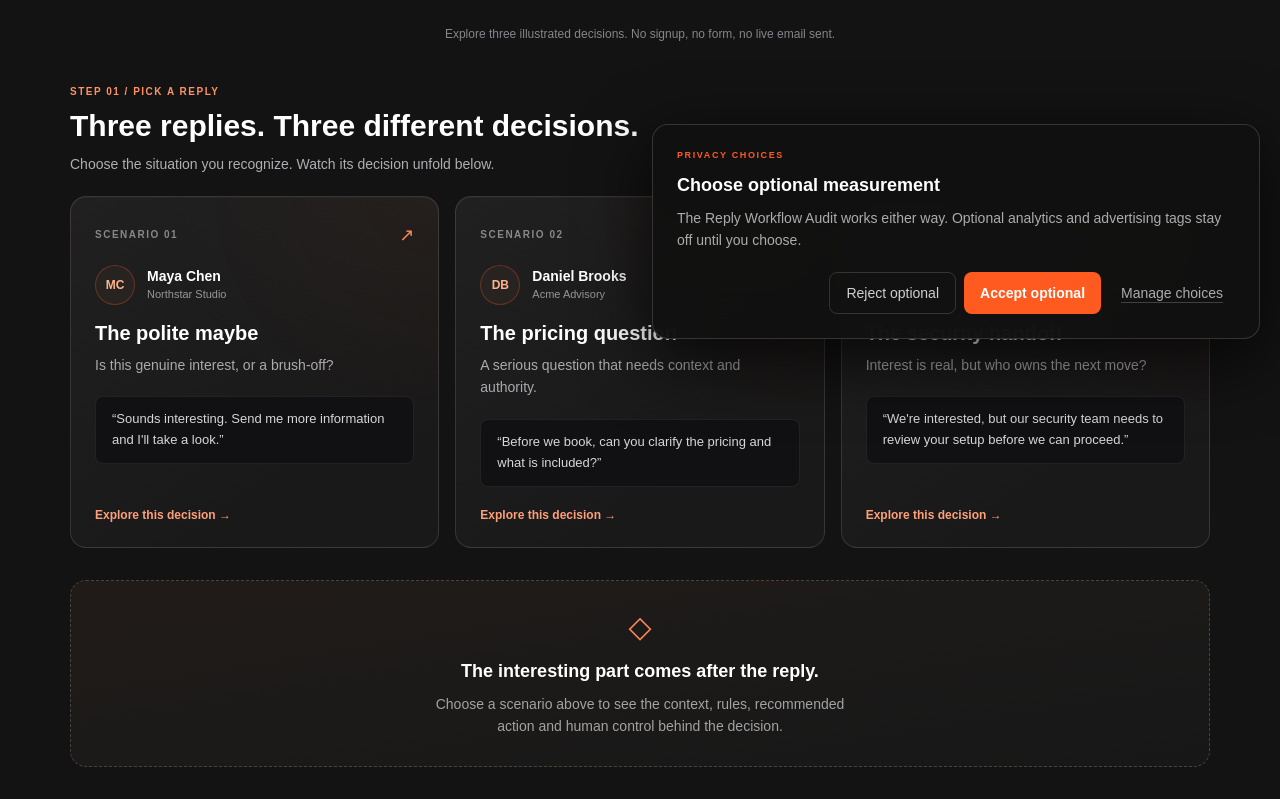
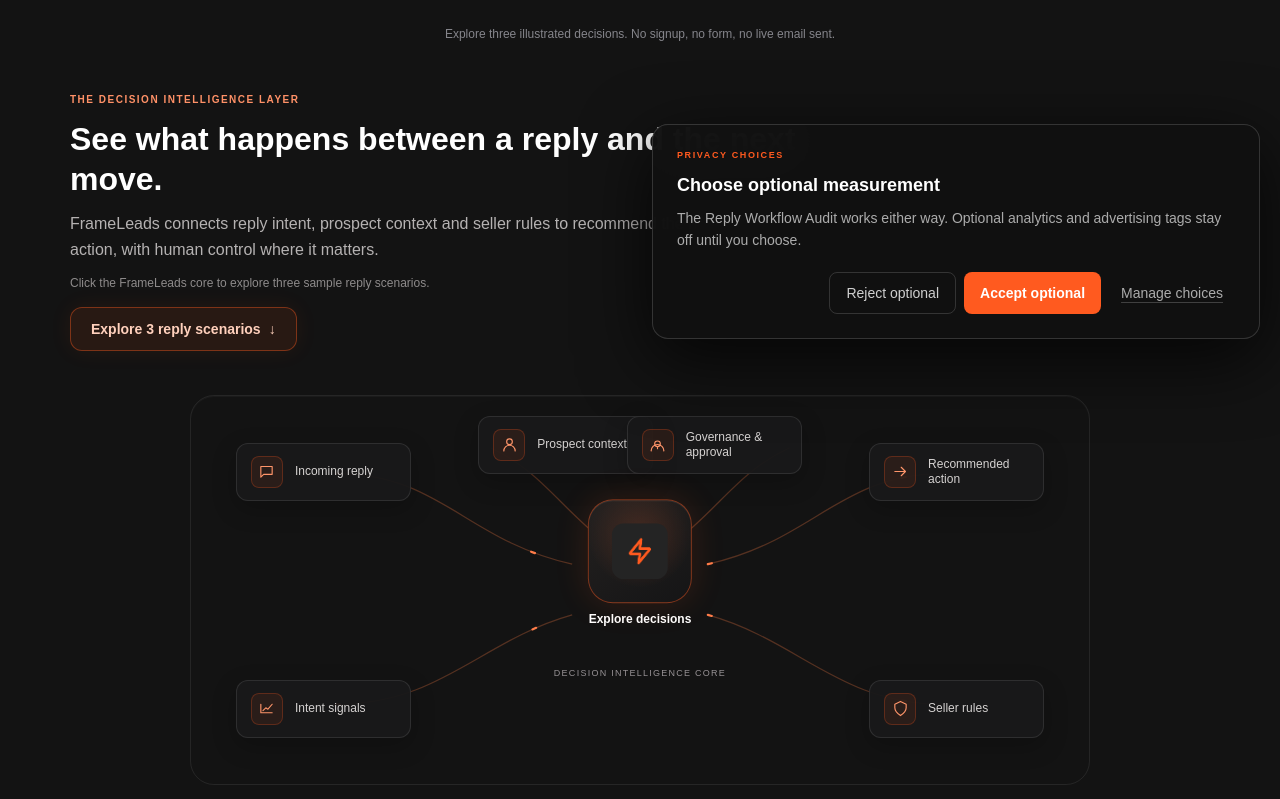
Before and after one commit to Frameleads/FrameLeads-Landing, a Next.js app: page /reply-decision-preview in a window 1280 px wide. Shown: the part 441-1240 px from the top of the page. Built offline with nearby package versions, Linux system fonts and the light colour scheme; a web font is replaced by a local one.

Commit message:
feat(preview): add decision intelligence gateway

```diff
--- a/src/components/ReplyDecisionPreview.tsx
+++ b/src/components/ReplyDecisionPreview.tsx
@@ -10,9 +10,46 @@ const mono = "font-mono text-[10px] font-semibold uppercase tracking-[.15em]";
 const card = "min-w-0 rounded-2xl border border-white/[.09] bg-[#191919] shadow-[inset_0_1px_0_rgba(255,255,255,.025)]";
 const titleClass = "text-xl font-semibold leading-snug tracking-[-.025em] sm:text-[23px]";
 const progressSteps = ["Read the incoming reply", "Check conversation context", "Match the seller's rules", "Choose a controlled next step"] as const;
-const revealSections = ["AI interpretation", "Relevant context", "Why human review / seller rule", "Intent", "Governance", "Recommended action", "Final safeguard"] as const;
-// After the 2.6s illustration, deliver one meaningful module every 640ms.
+const revealSections = ["AI interpretation", "Relevant context", "Seller rule", "Intent and governance", "Recommended action", "Final safeguard"] as const;
 const REVEAL_INTERVAL_MS = 640;
+
+const gatewayNodes = [
+  { label: "Incoming reply", icon: "M4 5h16v11H8l-4 4V5Z" },
+  { label: "Prospect context", icon: "M12 12a4 4 0 1 0 0-8 4 4 0 0 0 0 8ZM4 21a8 8 0 0 1 16 0" },
+  { label: "Intent signals", icon: "M4 18V6m0 12h16M7 15l4-4 3 2 6-7" },
+  { label: "Seller rules", icon: "M12 2 20 6v5c0 5-3.5 8-8 11-4.5-3-8-6-8-11V6l8-4Z" },
+  { label: "Governance & approval", icon: "M8 11a4 4 0 1 0 8 0 4 4 0 0 0-8 0ZM3 21a9 9 0 0 1 18 0m-9-6v3" },
+  { label: "Recommended action", icon: "M4 12h15m-6-6 6 6-6 6" },
+] as const;
+
+function DecisionNetworkVisual({ reducedMotion }: { reducedMotion: boolean }) {
+  const lineClass = "fill-none stroke-[#8A4A2D]/55 stroke-[1.2]";
+  return <div className="relative mx-auto mt-7 max-w-[900px] rounded-3xl border border-white/[.08] bg-[linear-gradient(rgba(255,255,255,.025)_1px,transparent_1px),linear-gradient(90deg,rgba(255,255,255,.025)_1px,transparent_1px),radial-gradient(ellipse_at_50%_48%,rgba(255,90,31,.1),transparent_48%),#101011] bg-[size:34px_34px,34px_34px,auto,auto] px-4 py-5 shadow-[inset_0_1px_0_rgba(255,255,255,.035)] sm:px-7 sm:py-7 md:h-[390px] md:px-0 md:py-0">
+    <svg aria-hidden="true" viewBox="0 0 900 390" preserveAspectRatio="none" className="pointer-events-none absolute inset-0 hidden h-full w-full md:block">
+      <path className={lineClass} d="M145 78 C250 78 275 145 382 169"/><path className={lineClass} d="M300 52 C350 75 370 112 414 146"/><path className={lineClass} d="M145 310 C250 310 290 246 382 220"/>
+      <path className={lineClass} d="M755 78 C650 78 625 145 518 169"/><path className={lineClass} d="M600 52 C550 75 530 112 486 146"/><path className={lineClass} d="M755 310 C650 310 610 246 518 220"/>
+      {!reducedMotion && <g className="text-[#FF7C49]" fill="none" stroke="currentColor" strokeWidth="2.2" strokeDasharray="4 210" strokeLinecap="round">
+        <path d="M145 78 C250 78 275 145 382 169"><animate attributeName="stroke-dashoffset" values="220;0" dur="4s" repeatCount="indefinite"/></path>
+        <path d="M145 310 C250 310 290 246 382 220"><animate attributeName="stroke-dashoffset" values="220;0" dur="5s" begin="1.2s" repeatCount="indefinite"/></path>
+        <path d="M518 169 C625 145 650 78 755 78"><animate attributeName="stroke-dashoffset" values="0;220" dur="4.5s" begin=".7s" repeatCount="indefinite"/></path>
+        <path d="M518 220 C610 246 650 310 755 310"><animate attributeName="stroke-dashoffset" values="0;220" dur="5.2s" begin="1.8s" repeatCount="indefinite"/></path>
+      </g>}
+    </svg>
+    <div className="relative z-10 grid grid-cols-2 gap-3 md:absolute md:inset-0 md:block">
+      {gatewayNodes.map((node, index) => <div key={node.label} className={`flex min-h-[58px] min-w-0 items-center gap-2 rounded-xl border border-white/[.1] bg-[#19191a]/95 px-2.5 py-2 shadow-[0_8px_25px_rgba(0,0,0,.22)] sm:gap-3 sm:px-3.5 ${index < 3 ? "order-1" : "order-3"} ${index === 0 ? "md:absolute md:left-[5%] md:top-[12%] md:w-[175px]" : index === 1 ? "md:absolute md:left-[32%] md:top-[5%] md:w-[175px]" : index === 2 ? "md:absolute md:left-[5%] md:bottom-[12%] md:w-[175px]" : index === 3 ? "md:absolute md:right-[5%] md:bottom-[12%] md:w-[175px]" : index === 4 ? "md:absolute md:right-[32%] md:top-[5%] md:w-[175px]" : "md:absolute md:right-[5%] md:top-[12%] md:w-[175px]"}`}>
+        <span aria-hidden="true" className="grid h-8 w-8 shrink-0 place-items-center rounded-lg border border-[#FF5A1F]/25 bg-[#FF5A1F]/[.08] text-[#FF956A]"><svg viewBox="0 0 24 24" width="17" height="17" fill="none" stroke="currentColor" strokeWidth="1.6" strokeLinecap="round" strokeLinejoin="round"><path d={node.icon}/></svg></span>
+        <span className="min-w-0 text-[11px] font-medium leading-tight text-[#D5D2D1] sm:text-xs">{node.label}</span>
+      </div>)}
+      <div className="order-2 col-span-2 flex flex-col items-center py-2 md:absolute md:left-1/2 md:top-1/2 md:-translate-x-1/2 md:-translate-y-1/2 md:py-0">
+        <div aria-hidden="true" className="relative grid h-[104px] w-[104px] place-items-center rounded-[25px] border border-[#FF5A1F]/45 bg-[radial-gradient(circle_at_50%_35%,rgba(255,105,52,.18),transparent_62%),linear-gradient(145deg,#242120,#151516)] shadow-[0_0_34px_rgba(255,90,31,.14),inset_0_1px_0_rgba(255,255,255,.08)] transition-[transform,box-shadow,border-color] duration-300 group-hover/gateway:scale-[.97] group-hover/gateway:translate-y-[2px] group-hover/gateway:border-[#FF713C]/80 group-hover/gateway:shadow-[0_0_46px_rgba(255,90,31,.28),inset_0_5px_12px_rgba(0,0,0,.34)] group-active/gateway:scale-[.94] group-active/gateway:translate-y-[4px] motion-reduce:transition-none motion-reduce:transform-none">
+          <Image src="/logo.png" alt="" aria-hidden="true" width={56} height={56} sizes="56px" className="h-14 w-14 rounded-xl object-cover transition-[filter,transform] duration-300 group-hover/gateway:brightness-125"/>
+        </div>
+        <span className="mt-2 text-xs font-semibold text-white">Explore decisions</span>
+        <p className="mt-9 max-w-[200px] text-center font-mono text-[9px] uppercase tracking-[.14em] text-[#969194] md:mt-10">Decision intelligence core</p>
+      </div>
+    </div>
+  </div>;
+}
 
 function ProspectPortrait({ scenario, size = "md" }: { scenario: ReplyScenario; size?: "sm" | "md" }) {
   const portrait = "/images/reply-preview-prospects.jpg";
@@ -23,18 +60,18 @@ function ProspectPortrait({ scenario, size = "md" }: { scenario: ReplyScenario;
     onError={() => setFailed(true)} className={`inline-block shrink-0 rounded-full border border-[#FF5A1F]/30 bg-[#272321] object-cover object-center shadow-[0_0_0_3px_rgba(255,90,31,.035)] ${size === "sm" ? "h-10 w-10" : "h-14 w-14"}`} />;
 }
 
-function DecisionProcessing({ stage, onSkip }: { stage: number; onSkip: () => void }) {
-  return <div className="flex min-h-[490px] flex-col justify-center px-4 py-6 sm:px-6 lg:min-h-[570px]" role="status" aria-label="Illustrative decision sequence">
+function DecisionProcessing({ stage, onSkip, reducedMotion }: { stage: number; onSkip: () => void; reducedMotion: boolean }) {
+  return <div className="flex min-h-[360px] flex-col justify-center px-4 py-6 sm:px-6 lg:min-h-[400px]" role="status" aria-label="Illustrative decision sequence">
     <div className="flex flex-wrap items-center justify-between gap-2">
       <p className={mono + " text-[#FF956A]"}>Building your sample decision packet</p>
       <button type="button" onClick={onSkip} className="rounded-md border border-white/[.14] px-3 py-2 text-xs text-[#CBCBCD] hover:border-[#FF5A1F]/50 hover:text-white focus-visible:outline-2 focus-visible:outline-offset-2 focus-visible:outline-[#FF5A1F]">Skip animation</button>
     </div>
     <div className="mt-6 flex flex-col items-center gap-4 text-center">
       <motion.div className="relative grid h-24 w-24 place-items-center rounded-2xl border border-[#FF5A1F]/30 bg-[#171718]"
-        animate={{ boxShadow: ["0 0 0px rgba(255,90,31,0)", "0 0 36px rgba(255,90,31,.52)", "0 0 0px rgba(255,90,31,0)"], borderColor: ["rgba(255,90,31,.24)", "rgba(255,90,31,.76)", "rgba(255,90,31,.24)"] }}
-        transition={{ duration: 1.15, repeat: Infinity, ease: "easeInOut" }}>
-        <motion.div animate={{ opacity: [.55, 1, .55], scale: [.96, 1.06, .96], filter: ["drop-shadow(0 0 0px rgba(255,90,31,0))", "drop-shadow(0 0 17px rgba(255,90,31,.95))", "drop-shadow(0 0 0px rgba(255,90,31,0))"] }}
-          transition={{ duration: 1.15, repeat: Infinity, ease: "easeInOut" }}>
+        animate={reducedMotion ? {} : { boxShadow: ["0 0 0px rgba(255,90,31,0)", "0 0 36px rgba(255,90,31,.52)", "0 0 0px rgba(255,90,31,0)"], borderColor: ["rgba(255,90,31,.24)", "rgba(255,90,31,.76)", "rgba(255,90,31,.24)"] }}
+        transition={{ duration: 1.15, repeat: reducedMotion ? 0 : Infinity, ease: "easeInOut" }}>
+        <motion.div animate={reducedMotion ? {} : { opacity: [.55, 1, .55], scale: [.96, 1.06, .96], filter: ["drop-shadow(0 0 0px rgba(255,90,31,0))", "drop-shadow(0 0 17px rgba(255,90,31,.95))", "drop-shadow(0 0 0px rgba(255,90,31,0))"] }}
+          transition={{ duration: 1.15, repeat: reducedMotion ? 0 : Infinity, ease: "easeInOut" }}>
           <Image src="/icon-192.png" alt="" aria-hidden="true" width={60} height={60} className="h-[60px] w-[60px] object-contain" priority />
         </motion.div>
         <span className="absolute -bottom-2 left-1/2 h-1.5 w-9 -translate-x-1/2 rounded-full bg-[#FF5A1F]/70 blur-[5px]" aria-hidden="true" />
@@ -73,11 +110,11 @@ function DecisionIcon({ name }: { name: DecisionIconName }) {
   </span>;
 }
 
-function NumberedSection({ index, label, icon, children, prominent = false, wide = false }: {
-  index: string; label: string; icon: DecisionIconName; children: React.ReactNode; prominent?: boolean; wide?: boolean
+function NumberedSection({ index, label, icon, children, prominent = false, wide = false, reducedMotion = false }: {
+  index: string; label: string; icon: DecisionIconName; children: React.ReactNode; prominent?: boolean; wide?: boolean; reducedMotion?: boolean
 }) {
-  return <motion.section initial={{ opacity: 0, y: 16, scale: .985 }} animate={{ opacity: 1, y: 0, scale: 1 }}
-    transition={{ duration: .46, ease: [0.22, 1, 0.36, 1] }}
+  return <motion.section initial={reducedMotion ? false : { opacity: 0, y: 16, scale: .985 }} animate={{ opacity: 1, y: 0, scale: 1 }}
+    transition={reducedMotion ? { duration: 0 } : { duration: .46, ease: [0.22, 1, 0.36, 1] }}
     className={`min-w-0 rounded-xl border px-3.5 py-3 shadow-[inset_0_1px_0_rgba(255,255,255,.03)] sm:px-4 ${wide ? "lg:col-span-2" : ""} ${prominent ? "border-[#FF5A1F]/40 bg-[radial-gradient(ellipse_at_100%_0%,rgba(152,70,29,.24),transparent_64%),linear-gradient(145deg,#30221c,#211c19)]" : "border-white/[.085] bg-[#1E1E20]"}`}>
     <h4 className="mb-2 flex min-w-0 items-center gap-2.5">
       <span className={mono + " text-[#FF8556]"}>{index}</span>
@@ -88,7 +125,7 @@ function NumberedSection({ index, label, icon, children, prominent = false, wide
   </motion.section>;
 }
 
-function DecisionDetails({ scenario, stage, revealCount, onSkip }: { scenario: ReplyScenario; stage: number; revealCount: number; onSkip: () => void }) {
+function DecisionDetails({ scenario, stage, revealCount, onSkip, reducedMotion }: { scenario: ReplyScenario; stage: number; revealCount: number; onSkip: () => void; reducedMotion: boolean }) {
   return <div className="mt-7 grid min-w-0 gap-4 lg:grid-cols-[minmax(0,.78fr)_minmax(0,1.22fr)]" data-testid="decision-details">
     <aside className="min-w-0 space-y-4">
       <div className={card + " overflow-hidden"}>
@@ -132,36 +169,34 @@ function DecisionDetails({ scenario, stage, revealCount, onSkip }: { scenario: R
         </div>
         <span className="rounded-full border border-[#FF5A1F]/30 bg-[#FF5A1F]/10 px-2.5 py-1.5 font-mono text-[9px] text-[#FFAC87]">Illustrative preview</span>
       </div>
-      {stage < 4 ? <DecisionProcessing stage={stage} onSkip={onSkip} /> : <div className="px-3 py-3 sm:px-4 sm:py-4" data-reveal-count={revealCount} aria-live="off">
+      {stage < 4 ? <DecisionProcessing stage={stage} onSkip={onSkip} reducedMotion={reducedMotion} /> : <div className="px-3 py-3 sm:px-4 sm:py-4" data-reveal-count={revealCount} aria-live="off">
         <div className="grid min-w-0 grid-cols-1 gap-2.5 lg:grid-cols-2" data-testid="compact-decision-grid">
-          {revealCount > 0 && <NumberedSection index="01" icon="interpretation" label="AI interpretation" wide>
+          {revealCount > 0 && <NumberedSection index="01" icon="interpretation" label="AI interpretation" wide reducedMotion={reducedMotion}>
             <p className="text-[13px] font-medium leading-snug text-white"><span className="sr-only">Understand the reply: </span>{scenario.confidence}</p>
             <p className="mt-1 text-[11px] leading-snug text-[#AAA9AB]">{scenario.pain}</p>
           </NumberedSection>}
-          {revealCount > 1 && <NumberedSection index="02" icon="context" label="Relevant context">
+          {revealCount > 1 && <NumberedSection index="02" icon="context" label="Relevant context" reducedMotion={reducedMotion}>
             <span className="sr-only">Read the context</span>
             <ul className="space-y-1.5">{scenario.context.map((item) => <li key={item} className="flex min-w-0 items-start gap-2 text-[11px] leading-[1.38] text-[#CAC9CB]"><span aria-hidden="true" className="mt-[3px] text-[8px] text-[#FF7640]">◆</span><span className="min-w-0 break-words">{item}</span></li>)}</ul>
           </NumberedSection>}
-          {revealCount > 2 && <NumberedSection index="03" icon="rule" label="Why human review / seller rule">
+          {revealCount > 2 && <NumberedSection index="03" icon="rule" label="Why human review / seller rule" reducedMotion={reducedMotion}>
             <span className="sr-only">Apply the seller&#39;s rules</span>
             <p className="text-[12px] font-semibold leading-snug text-[#F5D1C1]">{scenario.rule}</p>
             <p className="mt-2 text-[11px] leading-snug text-[#AAA4A1]">{scenario.ruleSource}</p>
           </NumberedSection>}
-          {revealCount > 3 && <NumberedSection index="04" icon="intent" label="Intent">
+          {revealCount > 3 && <NumberedSection index="04" icon="governance" label="Intent and governance" reducedMotion={reducedMotion}>
             <p className="text-[13px] font-semibold leading-snug text-white">{scenario.intent}</p>
-          </NumberedSection>}
-          {revealCount > 4 && <NumberedSection index="05" icon="governance" label="Governance">
-            <p className="text-[12px] font-semibold leading-snug text-white">{scenario.authority}</p>
+            <p className="mt-1 text-[12px] font-semibold leading-snug text-[#F1D0C1]">{scenario.authority}</p>
             <p className="mt-1 text-[11px] leading-snug text-[#ADADB1]">{scenario.authorityDetail}</p>
           </NumberedSection>}
-          {revealCount > 5 && <NumberedSection index="06" icon="action" label="Recommended next action" prominent wide>
+          {revealCount > 4 && <NumberedSection index="05" icon="action" label="Recommended next action" prominent wide reducedMotion={reducedMotion}>
             <div className="flex min-w-0 flex-wrap items-start justify-between gap-2">
               <p className="min-w-0 flex-1 text-[14px] font-bold leading-snug text-white">{scenario.nextAction}</p>
               <span className="shrink-0 rounded-full border border-[#FF5A1F]/30 px-2 py-1 font-mono text-[9px] text-[#FFB28C]">Human-controlled</span>
             </div>
             <p className="mt-1.5 text-[11px] leading-snug text-[#D5C5BC]">{scenario.why}</p>
           </NumberedSection>}
-          {revealCount > 6 && <NumberedSection index="07" icon="safeguard" label="Final safeguard" wide>
+          {revealCount > 5 && <NumberedSection index="06" icon="safeguard" label="Final safeguard" wide reducedMotion={reducedMotion}>
             <p className="text-[12px] font-medium leading-snug text-white">{scenario.result}</p>
             <p className="mt-1 text-[11px] leading-snug text-[#AAA9AB]">{scenario.safeguard}</p>
           </NumberedSection>}
@@ -182,6 +217,8 @@ export default function ReplyDecisionPreview() {
   const [sequence, setSequence] = useState(0);
   const reducedMotion = useReducedMotion();
   const detailsRef = useRef<HTMLDivElement>(null);
+  const gatewayRef = useRef<HTMLDetailsElement>(null);
+  const scenarioRef = useRef<HTMLElement>(null);
   const timersRef = useRef<number[]>([]);
   const active = replyScenarios.find((scenario) => scenario.id === selectedId) ?? null;
 
@@ -220,6 +257,12 @@ export default function ReplyDecisionPreview() {
     }
   };
 
+  const openScenarios = () => {
+    if (!gatewayRef.current) return;
+    gatewayRef.current.open = true;
+    window.requestAnimationFrame(() => scenarioRef.current?.scrollIntoView({ behavior: reducedMotion ? "instant" : "smooth", block: "start" }));
+  };
+
   return <main id="main-content" className="min-h-screen min-w-0 overflow-x-clip bg-[#131313] text-white">
     <div className="h-[3px] w-full bg-gradient-to-r from-[#FF5A1F] via-[#FF8A58] to-transparent" aria-hidden="true" />
     <div className="mx-auto w-full max-w-[1220px] min-w-0 px-4 pb-20 pt-6 sm:px-7 lg:px-10">
@@ -246,7 +289,20 @@ export default function ReplyDecisionPreview() {
         </p>
       </div>
 
-      <section aria-labelledby="choose-scenario">
+      <section className="mt-2" aria-labelledby="gateway-heading">
+        <div className="mb-4 max-w-3xl">
+          <p className={mono + " text-[#FF9167]"}>The Decision Intelligence Layer</p>
+          <h2 id="gateway-heading" className="mt-3 font-heading text-[25px] font-semibold leading-tight sm:text-[32px]">See what happens between a reply and the next move.</h2>
+          <p className="mt-3 max-w-2xl text-sm leading-relaxed text-[#B5B2B2] sm:text-base">FrameLeads connects reply intent, prospect context and seller rules to recommend the next action, with human control where it matters.</p>
+          <p className="mt-3 text-xs text-[#8E8B8B]">Click the FrameLeads core to explore three sample reply scenarios.</p>
+        </div>
+        <button type="button" onClick={openScenarios} className="mb-4 inline-flex min-h-11 items-center justify-center rounded-xl border border-[#FF5A1F]/40 bg-[#FF5A1F]/[.09] px-5 py-2.5 text-sm font-semibold text-[#FFD0BC] shadow-[0_0_22px_rgba(255,90,31,.08)] transition-colors hover:border-[#FF5A1F]/70 hover:bg-[#FF5A1F]/[.14] focus-visible:outline-2 focus-visible:outline-offset-2 focus-visible:outline-[#FF5A1F]">Explore 3 reply scenarios <span aria-hidden="true" className="ml-2">↓</span></button>
+        <details ref={gatewayRef} onToggle={(event) => { if (event.currentTarget.open) window.requestAnimationFrame(() => scenarioRef.current?.scrollIntoView({ behavior: reducedMotion ? "instant" : "smooth", block: "start" })); }} className="group/gateway min-w-0" data-testid="decision-gateway">
+          <summary onClick={(event) => { event.preventDefault(); openScenarios(); }} aria-label="Explore FrameLeads reply decision scenarios" className="group/gateway block cursor-pointer list-none rounded-3xl outline-none focus-visible:ring-2 focus-visible:ring-[#FF5A1F] focus-visible:ring-offset-4 focus-visible:ring-offset-[#131313] [&::-webkit-details-marker]:hidden">
+            <DecisionNetworkVisual reducedMotion={Boolean(reducedMotion)} />
+          </summary>
+          <div className="pt-7">
+      <section ref={scenarioRef} className="scroll-mt-5" aria-labelledby="choose-scenario">
         <div className="mb-5 flex flex-col items-start gap-2">
           <div>
             <p className={mono + " text-[#FF9167]"}>Step 01 / Pick a reply</p>
@@ -289,13 +345,16 @@ export default function ReplyDecisionPreview() {
             </div>
             <span className="text-xs text-[#98989C]">Sample scenario {active.number} of 03</span>
           </div>
-          <DecisionDetails key={`${active.id}-${sequence}`} scenario={active} stage={reducedMotion ? 4 : stage} revealCount={revealCount} onSkip={() => { timersRef.current.forEach(window.clearTimeout); timersRef.current = []; setStage(4); setRevealCount(revealSections.length); }} />
+          <DecisionDetails key={`${active.id}-${sequence}`} scenario={active} stage={reducedMotion ? 4 : stage} revealCount={revealCount} reducedMotion={Boolean(reducedMotion)} onSkip={() => { timersRef.current.forEach(window.clearTimeout); timersRef.current = []; setStage(4); setRevealCount(revealSections.length); }} />
         </> : <section className="mt-8 flex min-h-[186px] flex-col items-center justify-center rounded-2xl border border-dashed border-[#49413C] bg-gradient-to-br from-[#211B18] via-[#1B1A19] to-[#171717] p-7 text-center">
           <span aria-hidden="true" className="mb-3 text-3xl text-[#FF8558]">◇</span>
           <h2 className="text-lg font-semibold">The interesting part comes after the reply.</h2>
           <p className="mt-2 max-w-md text-sm leading-relaxed text-[#A5A2A1]">Choose a scenario above to see the context, rules, recommended action and human control behind the decision.</p>
         </section>}
       </div>
+          </div>
+        </details>
+      </section>
 
       <section className="mt-14 min-w-0 overflow-hidden rounded-2xl border border-[#FF5A1F]/20 bg-gradient-to-br from-[#30231D] via-[#201B19] to-[#171717] px-5 py-9 sm:px-9 sm:py-11" aria-labelledby="pilot-heading">
         <div className="grid min-w-0 items-center gap-7 lg:grid-cols-[minmax(0,1.3fr)_minmax(0,.7fr)]">
```
Also changed, not shown: 1 other file (tests, documents, lock files or other folders).
